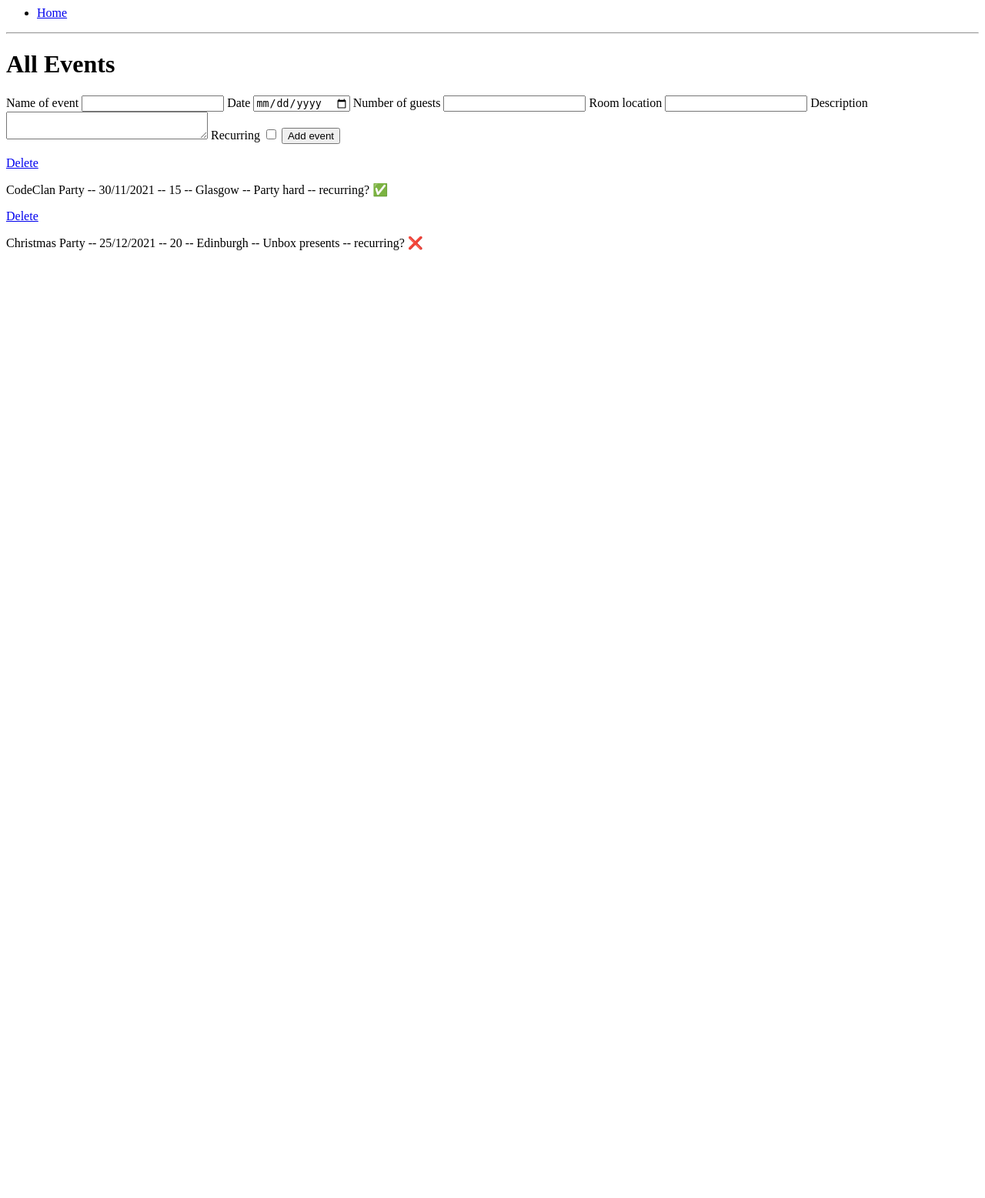
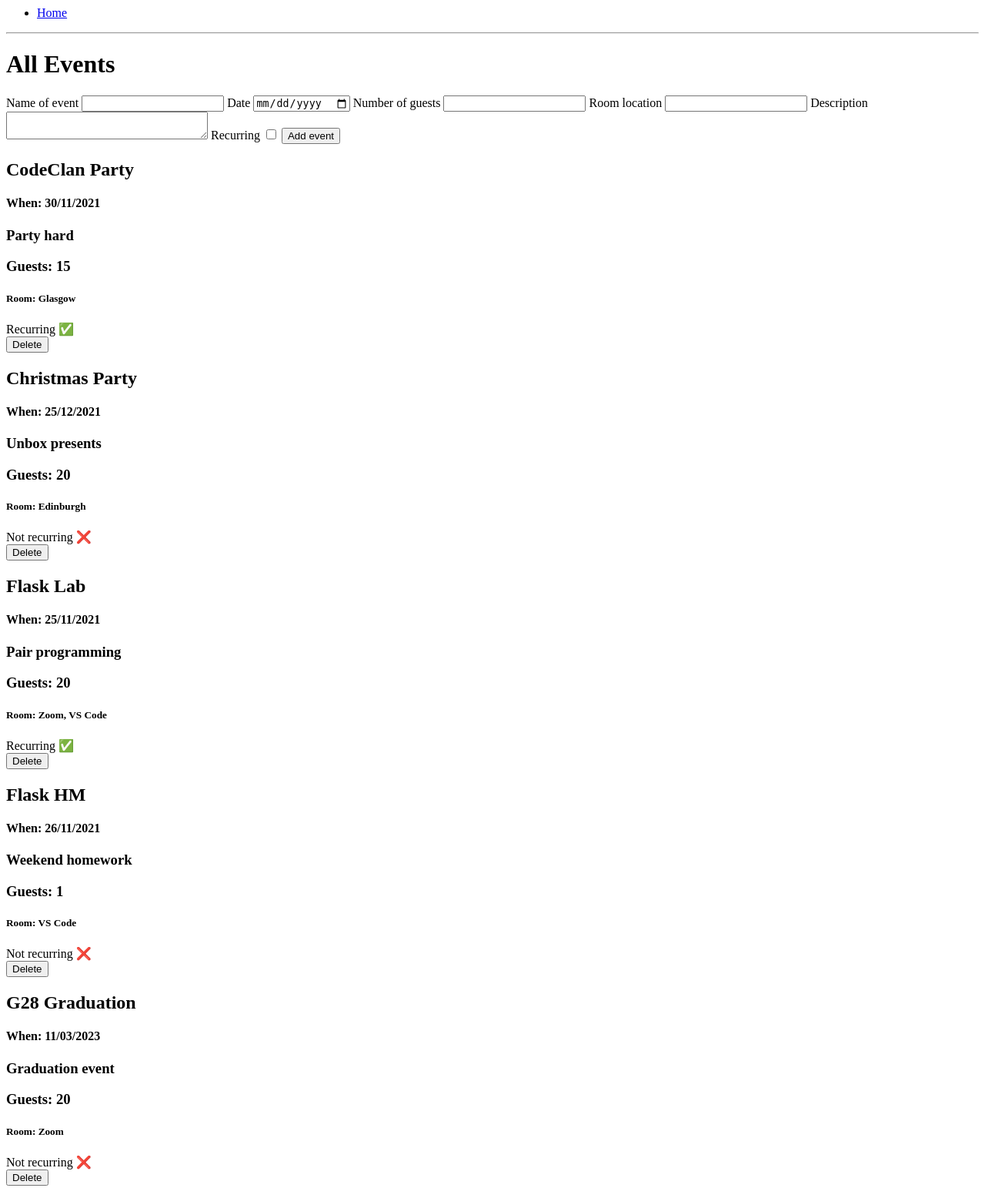
Before and after one commit to Minta-Ra/wk03_d4_Flask_Events_App_Lab, a Flask app: page /events in a window 1280 px wide. Shown: the whole page at 77% size. Before the commit the page ends 325 px from the top, so only its background shows below. Run offline with Flask 2, Linux system fonts and the light colour scheme.

Commit message:
Added delete button

```diff
--- a/controllers/controller.py
+++ b/controllers/controller.py
@@ -1,23 +1,26 @@
-from flask import render_template, request
+from flask import render_template, request, redirect
 from app import app
 from models.events import events, add_new_event
 from models.event import Event
+from datetime import datetime
 
-@app.route('/events')
+@app.route("/events")
 def index():
-    return render_template('index.html', title="Events", events=events)
+    return render_template("index.html", title="Events", events=events)
 
 
-@app.route('/events', methods=["POST"])
+@app.route("/events", methods=["POST"])
 def add_event():
-    # return render_template()
-
+    # Date
+    event_date = request.form["date"]
+    split_date = event_date.split("/")
+    event_date = datetime.date(int(split_date[0]), int(split_date[1]), int(split_date[2]))
     # Create a new task
     event_name = request.form["name_of_event"]
-    event_date = request.form["date"]
     event_num_of_guests = int(request.form["number_of_guests"])
     event_room_location = request.form["room_location"]
     event_description = request.form["description"]
+    # Recurring
     event_recurring = False
     if "recurring" in request.form.keys():
         event_recurring = True
@@ -25,7 +28,7 @@ def add_event():
     # Add task to the list
     add_new_event(newEvent)
     # Render the list
-    return index()
+    return redirect("/events")
 
 
-# @app.route('/events')
+# @app.route("/events")
--- a/models/events.py
+++ b/models/events.py
@@ -2,8 +2,11 @@ from models.event import Event
 
 event_1 = Event("30/11/2021", "CodeClan Party", 15, "Glasgow", "Party hard", True)
 event_2 = Event("25/12/2021", "Christmas Party", 20, "Edinburgh", "Unbox presents", False)
+event_3 = Event("25/11/2021", "Flask Lab", 20, "Zoom, VS Code", "Pair programming", True)
+event_4 = Event("26/11/2021", "Flask HM", 1, "VS Code", "Weekend homework", False)
+event_5 = Event("11/03/2023", "G28 Graduation", 20, "Zoom", "Graduation event", False)
 
-events = [event_1, event_2]
+events = [event_1, event_2, event_3, event_4, event_5]
 
 def add_new_event(event):
     events.append(event)
--- a/templates/index.html
+++ b/templates/index.html
@@ -4,13 +4,16 @@
 <h1>All Events</h1>
 
 <form action="/events" method="post">
+
     <label for="name_of_event">Name of event</label>
     <input type="text" name="name_of_event" id="name_of_event">
+
     <label for="date">Date</label>
+    <input type="date" name="date" id="date">
 
-    <input type="date" name="date" id="date">
     <label for="number_of_guests">Number of guests</label>
     <input type="text" name="number_of_guests" id="number_of_guests">
+
     <label for="room_location">Room location</label>
     <input type="text" name="room_location" id="room_location">
 
@@ -26,15 +29,22 @@
 <div>
     {% for event in events %}
     <div>
-        <a href="/events/delete/ {{ events.index(event) }}">Delete</a>
-        <p>{{ event.name_of_event }} -- {{ event.date }} -- {{ event.number_of_guests }} -- {{ event.room_location }} -- {{ event.description }} -- recurring?
+        <h2>{{ event.name_of_event }}</h2>
+        <!-- <h4>When: ... event.date.strftime("%b %d %Y") ...</h4> -->
+        <h4>When: {{ event.date }}</h4>
+        <h3>{{ event.description }}</h3>
+        <h3>Guests: {{ event.number_of_guests }}</h3>
+        <h5>Room: {{ event.room_location }}</h5>
 
             {% if event.recurring %}
-                <span>✅</span>
+                <span>Recurring ✅</span>
             {% else %}
-                <span>❌</span>
+                <span>Not recurring ❌</span>
             {% endif %}
-        </p>
+
+        <form action="/delete/{{ event.name }}" method="POST">
+            <input type="submit" value="Delete">
+        </form>
 
     </div>
 
```
